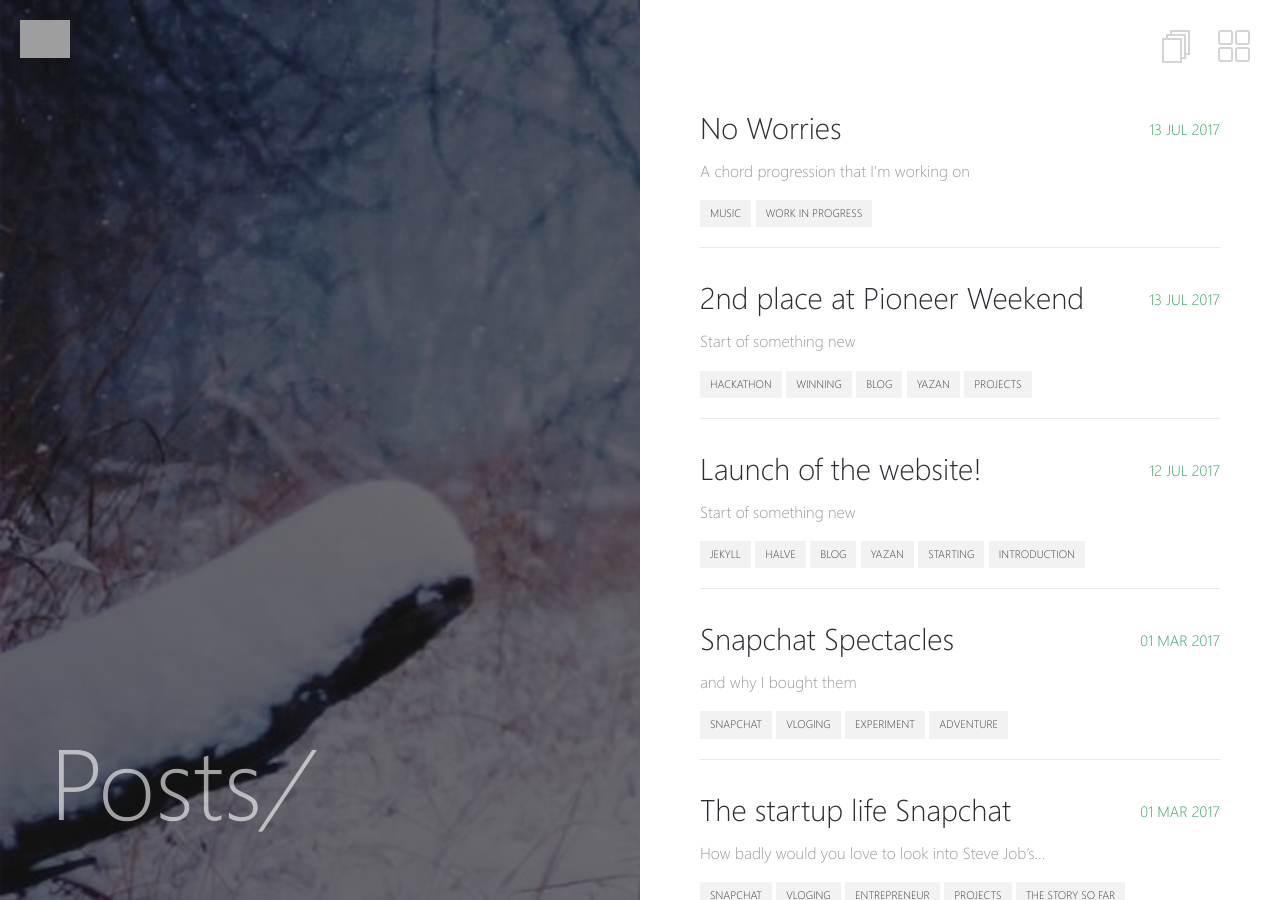
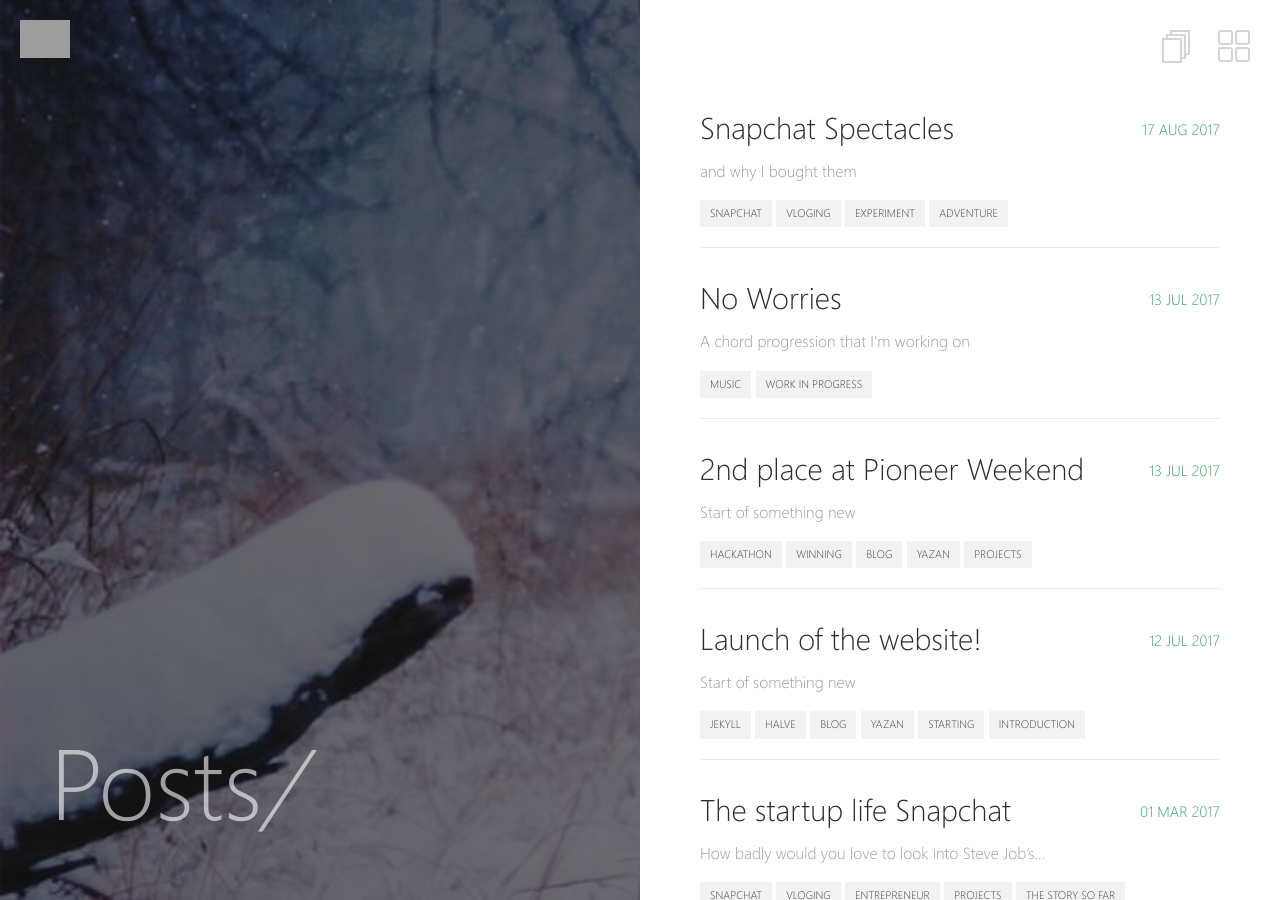
Before and after one commit to YazanKittaneh/yazan.io, a Jekyll site: the page built from _pages/posts.md, in a window 1280 px wide. Built offline with Jekyll 4.4.1, drawn with Linux system fonts in a browser that asks for light colours.

Commit message:
fixes to spectacles post

```diff
--- a/_posts/2017-08-17-Snapchat-Spectacles.md
+++ b/_posts/2017-08-17-Snapchat-Spectacles.md
@@ -1,7 +1,7 @@
 ---
 layout: post
 title:  "Snapchat Spectacles"
-date:   2017-03-01
+date:   2017-08-17
 excerpt: "and why I bought them"
 tag:
 - Snapchat
```
